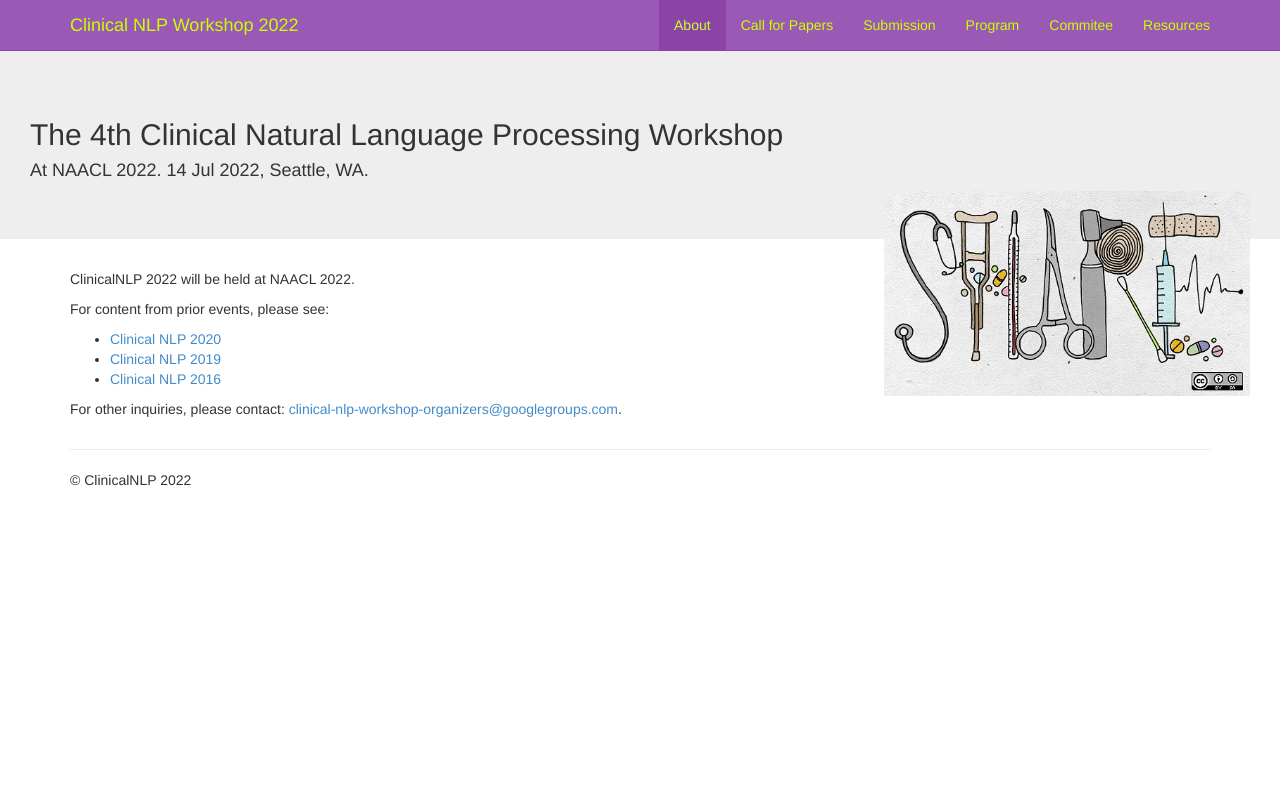
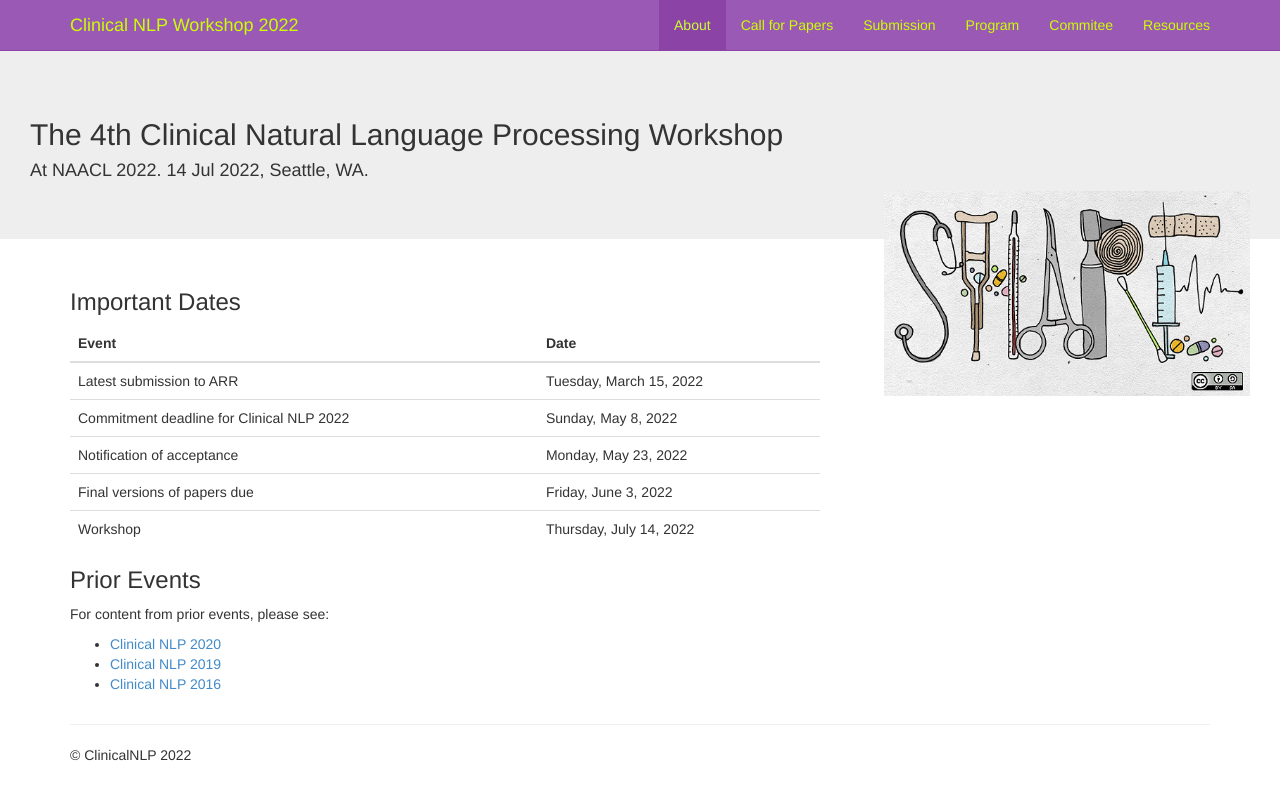
Before and after one commit to clinical-nlp/clinical-nlp.github.io, a Jekyll site: the page built from 2022/index.md, in a window 1280 px wide. Shown: the top 800 px of the page. Built offline with Jekyll 4.4.1, drawn with Linux system fonts in a browser that asks for light colours; nearby versions of some CDN libraries; comment, search, counter and statistics services are not loaded.

Commit message:
Updates important dates

```diff
--- a/2022/index.md
+++ b/2022/index.md
@@ -3,12 +3,20 @@ title: about
 layout: default
 ---
 
-ClinicalNLP 2022 will be held at NAACL 2022.
+### Important Dates
+
+| Event                                     | Date                    |
+| ----------------------------------------- | ----------------------- |
+| Latest submission to ARR                  | Tuesday, March 15, 2022 |
+| Commitment deadline for Clinical NLP 2022 | Sunday, May 8, 2022     |
+| Notification of acceptance                | Monday, May 23, 2022    |
+| Final versions of papers due              | Friday, June 3, 2022    |
+| Workshop                                  | Thursday, July 14, 2022 |
+
+### Prior Events
 
 For content from prior events, please see:
 
 - [Clinical NLP 2020](https://clinical-nlp.github.io/2020/)
 - [Clinical NLP 2019](https://clinical-nlp.github.io/2019/)
 - [Clinical NLP 2016](https://clinical-nlp.github.io/2016/)
-
-For other inquiries, please contact: <clinical-nlp-workshop-organizers@googlegroups.com>.
--- a/_layouts/default.html
+++ b/_layouts/default.html
@@ -79,6 +79,7 @@
   <!-- Placed at the end of the document so the pages load faster -->
   <script src="https://ajax.googleapis.com/ajax/libs/jquery/1.11.0/jquery.min.js"></script>
   <script src="js/bootstrap.min.js"></script>
+  <script type="text/javascript">$("table").addClass("table");</script>
 
   <!-- Start of StatCounter Code for Default Guide -->
   <script type="text/javascript">
```
Also changed, not shown: 2022/call-for-papers.md (+3 -3 lines), 2022/committee.md (+2 -0 lines), 2022/submission.md (+3 -3 lines), Gemfile.lock.
